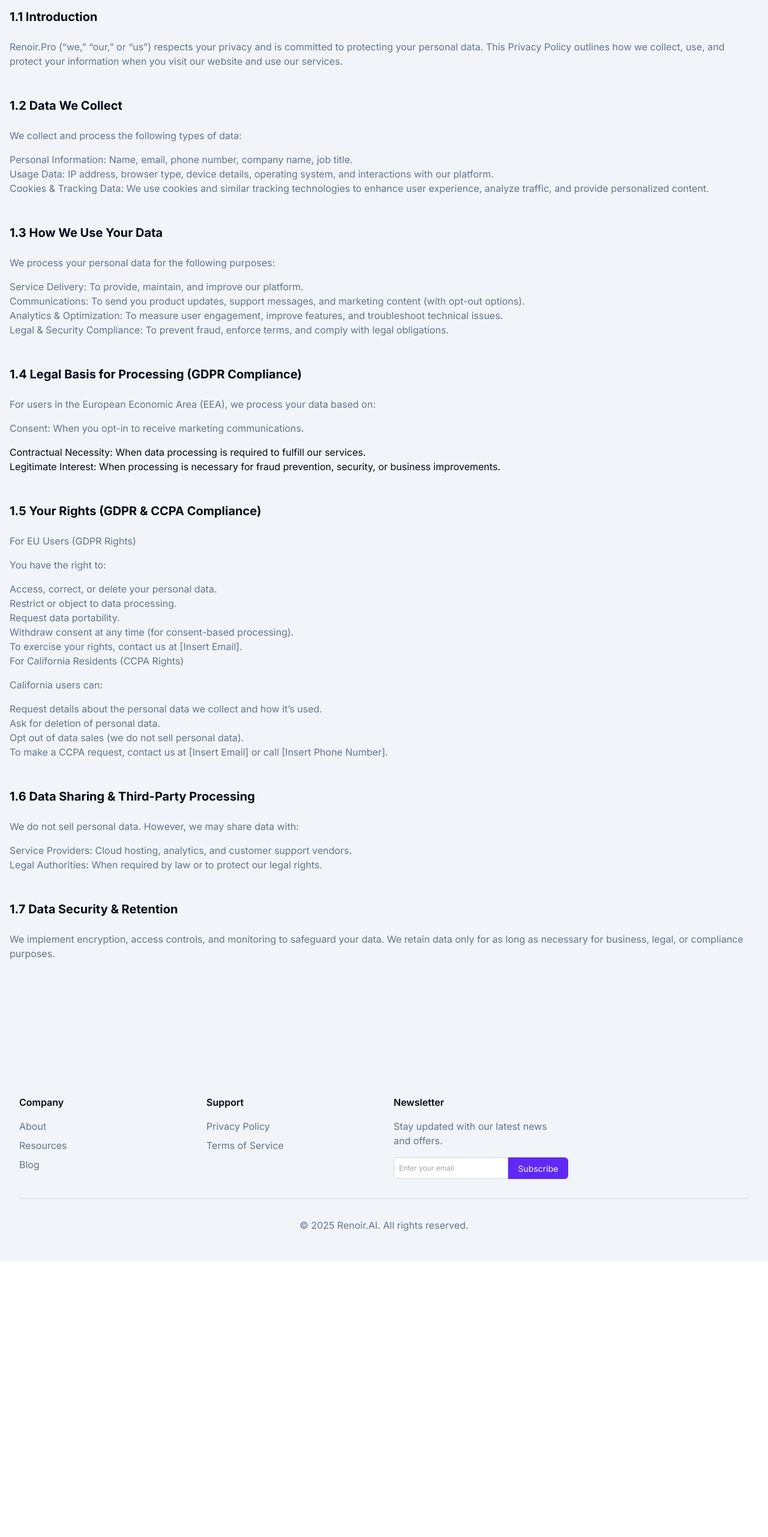
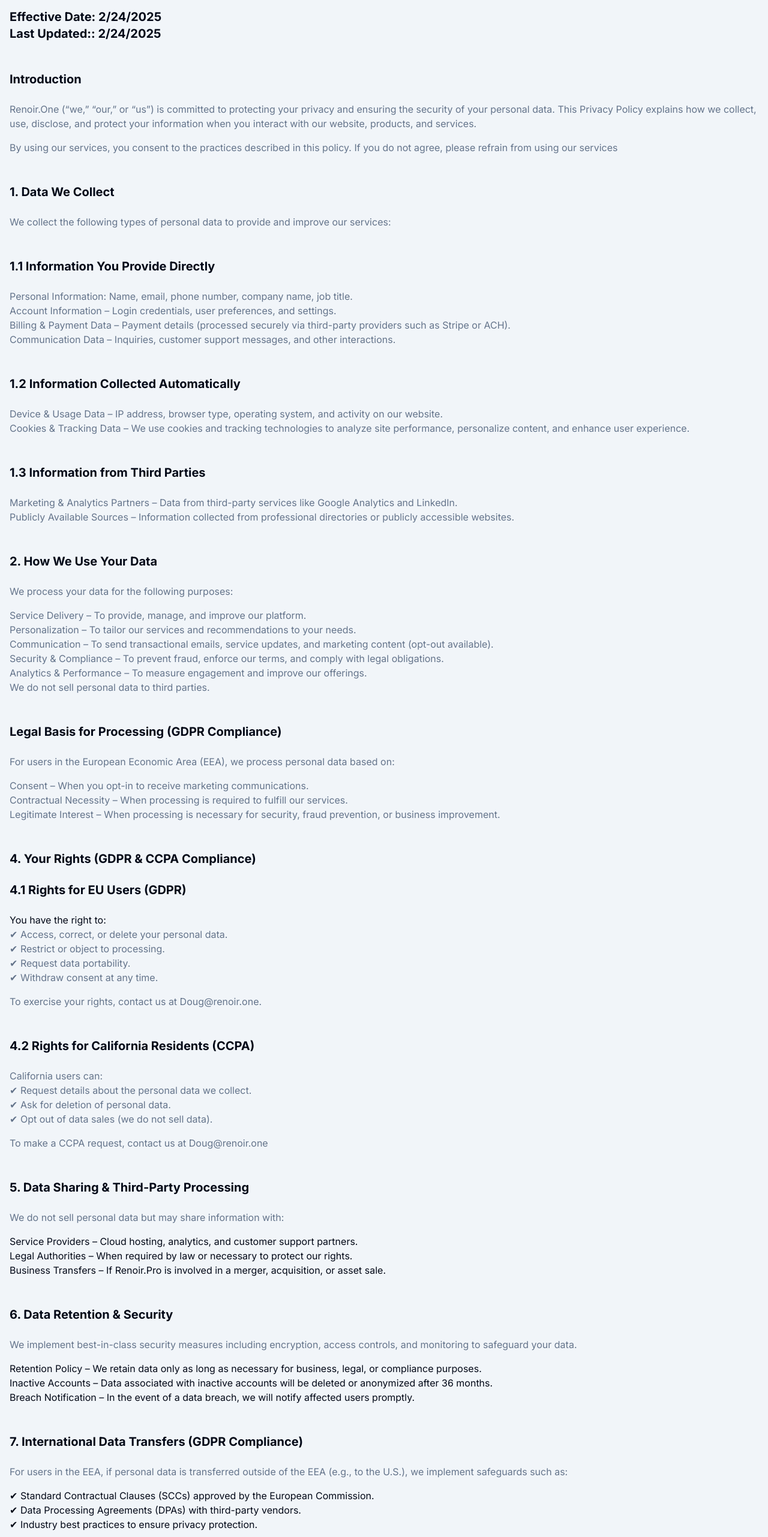
Before and after one commit to dev-smart-ui/renoir.ai, a Next.js app: page /privacy-policy in a window 1280 px wide. Shown: the part 234-2797 px from the top of the page at 60% size. Before the commit the page ends 2337 px from the top, so only its background shows below. Built offline with nearby package versions, Linux system fonts and the light colour scheme.

Commit message:
updated privacy policy

```diff
--- a/app/privacy-policy/page.tsx
+++ b/app/privacy-policy/page.tsx
@@ -10,66 +10,135 @@ export default function PrivacyPolicy() {
         <div className="py-20 bg-secondary scroll-mt-20">
           <div className="container mx-auto px-4">
 
-            <h2 className="text-4xl font-bold mb-12">1. Privacy Policy</h2>
+            <h2 className="text-4xl font-bold mb-12">Privacy Policy</h2>
             <h3 className="text-xl font-bold mb-6 mt-12">
-              1.1 Introduction
+              <p>Effective Date: 2/24/2025</p>
+              Last Updated:: 2/24/2025
+            </h3>
+            <h3 className="text-xl font-bold mb-6 mt-12">
+              Introduction
             </h3>
             <p className="mb-4 text-muted-foreground">
-              Renoir.Pro (“we,” “our,” or “us”) respects your privacy and is committed to protecting your personal data. This Privacy Policy outlines how we collect, use, and protect your information when you visit our website and use our services.
+            Renoir.One (“we,” “our,” or “us”) is committed to protecting your privacy and ensuring the security of your personal data. This Privacy Policy explains how we collect, use, disclose, and protect your information when you interact with our website, products, and services.
             </p>
-            <h3 className="text-xl font-bold mb-6 mt-12">1.2 Data We Collect</h3>
-            <p className="mb-4 text-muted-foreground">We collect and process the following types of data:</p>
-            <div className="mb-4 text-muted-foreground">Personal Information: Name, email, phone number, company name, job title.
-              <p>Usage Data: IP address, browser type, device details, operating system, and interactions with our platform.</p>
-              Cookies & Tracking Data: We use cookies and similar tracking technologies to enhance user experience, analyze traffic, and provide personalized content.</div>
-            <h3 className="text-xl font-bold mb-6 mt-12">1.3 How We Use Your Data</h3>
-            <p className="mb-4 text-muted-foreground">We process your personal data for the following purposes:</p>
+            <p className="mb-4 text-muted-foreground">
+            By using our services, you consent to the practices described in this policy. If you do not agree, please refrain from using our services
+            </p>
+            <h3 className="text-xl font-bold mb-6 mt-12">1. Data We Collect</h3>
+            <p className="mb-4 text-muted-foreground">We collect the following types of personal data to provide and improve our services:</p>
+            <h3 className="text-xl font-bold mb-6 mt-12">1.1 Information You Provide Directly</h3>
             <div className="mb-4 text-muted-foreground">
-              Service Delivery: To provide, maintain, and improve our platform.
-              <p>Communications: To send you product updates, support messages, and marketing content (with opt-out options).</p>
-              <p>Analytics & Optimization: To measure user engagement, improve features, and troubleshoot technical issues.</p>
-              Legal & Security Compliance: To prevent fraud, enforce terms, and comply with legal obligations.
+              <p>Personal Information: Name, email, phone number, company name, job title.</p>
+              <p>Account Information – Login credentials, user preferences, and settings.</p>
+              <p>Billing & Payment Data – Payment details (processed securely via third-party providers such as Stripe or ACH).</p>
+              <p>Communication Data – Inquiries, customer support messages, and other interactions.</p>
             </div>
-            <h3 className="text-xl font-bold mb-6 mt-12">1.4 Legal Basis for Processing (GDPR Compliance)</h3>
-            <p className="mb-4 text-muted-foreground">For users in the European Economic Area (EEA), we process your data based on:</p>
-            <p className="mb-4 text-muted-foreground">
-              Consent: When you opt-in to receive marketing communications.
-            </p>
-            <p>Contractual Necessity: When data processing is required to fulfill our services.</p>
+            <h3 className="text-xl font-bold mb-6 mt-12">1.2 Information Collected Automatically</h3>
+            <div className="mb-4 text-muted-foreground">
+              <p>Device & Usage Data – IP address, browser type, operating system, and activity on our website.</p>
+              <p>Cookies & Tracking Data – We use cookies and tracking technologies to analyze site performance, personalize content, and enhance user experience.</p>
+            </div>
+            <h3 className="text-xl font-bold mb-6 mt-12">1.3 Information from Third Parties</h3>
+            <div className="mb-4 text-muted-foreground">
+              <p>Marketing & Analytics Partners – Data from third-party services like Google Analytics and LinkedIn.</p>
+              <p>Publicly Available Sources – Information collected from professional directories or publicly accessible websites.</p>
+            </div>
+            <h3 className="text-xl font-bold mb-6 mt-12">2. How We Use Your Data</h3>
+            <p className="mb-4 text-muted-foreground">We process your data for the following purposes:</p>
+            <div className="mb-4 text-muted-foreground">
+              <p>Service Delivery – To provide, manage, and improve our platform.</p>
+              <p>Personalization – To tailor our services and recommendations to your needs.</p>
+              <p>Communication – To send transactional emails, service updates, and marketing content (opt-out available).</p>
+              <p>Security & Compliance – To prevent fraud, enforce our terms, and comply with legal obligations.</p>
+              <p>Analytics & Performance – To measure engagement and improve our offerings.</p>
+              <p>We do not sell personal data to third parties.</p>
+            </div>
 
-            Legitimate Interest: When processing is necessary for fraud prevention, security, or business improvements.
+            <h3 className="text-xl font-bold mb-6 mt-12">Legal Basis for Processing (GDPR Compliance)</h3>
+            <p className="mb-4 text-muted-foreground">For users in the European Economic Area (EEA), we process personal data based on:</p>
+            <div className="mb-4 text-muted-foreground">
+              <p>Consent – When you opt-in to receive marketing communications.</p>
+              <p>Contractual Necessity – When processing is required to fulfill our services.</p>
+              <p>Legitimate Interest – When processing is necessary for security, fraud prevention, or business improvement.</p>
+            </div>
+            <h3 className="text-xl font-bold mb-6 mt-12">4. Your Rights (GDPR & CCPA Compliance)</h3>
+            <h4 className="text-xl font-bold mb-6 mt-6">4.1 Rights for EU Users (GDPR)</h4>
+            <p>You have the right to:</p>
+            <div className="mb-4 text-muted-foreground">
+              <ul>
+                <li>&#10004; Access, correct, or delete your personal data.</li>
+                <li>&#10004; Restrict or object to processing.</li>
+                <li>&#10004; Request data portability.</li>
+                <li>&#10004; Withdraw consent at any time.</li>
+              </ul>
+            </div>
+            <p className="mb-4 text-muted-foreground">To exercise your rights, contact us at Doug@renoir.one.</p>
+            <h3 className="text-xl font-bold mb-6 mt-12">4.2 Rights for California Residents (CCPA)</h3>
 
-            <h3 className="text-xl font-bold mb-6 mt-12">1.5 Your Rights (GDPR & CCPA Compliance)</h3>
-            <p className="mb-4 text-muted-foreground">For EU Users (GDPR Rights)</p>
-            <p className="mb-4 text-muted-foreground">You have the right to:</p>
             <div className="mb-4 text-muted-foreground">
-              Access, correct, or delete your personal data.
-              <p>Restrict or object to data processing.</p>
-              <p>Request data portability.</p>
-              <p>Withdraw consent at any time (for consent-based processing).</p>
-              <p>To exercise your rights, contact us at [Insert Email].</p>
-
-
-
-              <p className="mb-4 text-muted-foreground">For California Residents (CCPA Rights)</p>
-
-
-
-              <p className="mb-4 text-muted-foreground">California users can:</p>
-
-
-
-              Request details about the personal data we collect and how it’s used.
-              <p>Ask for deletion of personal data.</p>
-              <p>Opt out of data sales (we do not sell personal data).</p>
-              To make a CCPA request, contact us at [Insert Email] or call [Insert Phone Number].
+              <p>California users can:</p>
+              <ul>
+                <li>&#10004; Request details about the personal data we collect.</li>
+                <li>&#10004; Ask for deletion of personal data.</li>
+                <li>&#10004; Opt out of data sales (we do not sell data).</li>
+              </ul>
             </div>
-            <h3 className="text-xl font-bold mb-6 mt-12">1.6 Data Sharing & Third-Party Processing</h3>
-            <p className="mb-4 text-muted-foreground">We do not sell personal data. However, we may share data with:</p>
-            <div className="mb-4 text-muted-foreground">Service Providers: Cloud hosting, analytics, and customer support vendors.
-              <p>Legal Authorities: When required by law or to protect our legal rights.</p></div>
-            <h3 className="text-xl font-bold mb-6 mt-12">1.7 Data Security & Retention</h3>
-            <p className="mb-4 text-muted-foreground">We implement encryption, access controls, and monitoring to safeguard your data. We retain data only for as long as necessary for business, legal, or compliance purposes.</p>
+            <p className="mb-4 text-muted-foreground">To make a CCPA request, contact us at Doug@renoir.one</p>
+            <h3 className="text-xl font-bold mb-6 mt-12">5. Data Sharing & Third-Party Processing</h3>
+            <p className="mb-4 text-muted-foreground">We do not sell personal data but may share information with:</p>
+            <ul>
+              <li>Service Providers – Cloud hosting, analytics, and customer support partners.</li>
+              <li>Legal Authorities – When required by law or necessary to protect our rights.</li>
+              <li>Business Transfers – If Renoir.Pro is involved in a merger, acquisition, or asset sale.</li>
+            </ul>
+            <h3 className="text-xl font-bold mb-6 mt-12">6. Data Retention & Security</h3>
+            <p className="mb-4 text-muted-foreground">We implement best-in-class security measures including encryption, access controls, and monitoring to safeguard your data.</p>
+            <ul>
+              <li>Retention Policy – We retain data only as long as necessary for business, legal, or compliance purposes.</li>
+              <li>Inactive Accounts – Data associated with inactive accounts will be deleted or anonymized after 36 months.</li>
+              <li>Breach Notification – In the event of a data breach, we will notify affected users promptly.</li>
+            </ul>
+            <h3 className="text-xl font-bold mb-6 mt-12">7. International Data Transfers (GDPR Compliance)</h3>
+            <p className="mb-4 text-muted-foreground">For users in the EEA, if personal data is transferred outside of the EEA (e.g., to the U.S.), we implement safeguards such as:</p>
+            <ul>
+                <li>&#10004; Standard Contractual Clauses (SCCs) approved by the European Commission.</li>
+                <li>&#10004; Data Processing Agreements (DPAs) with third-party vendors.</li>
+                <li>&#10004; Industry best practices to ensure privacy protection.</li>
+            </ul>
+            <h3 className="text-xl font-bold mb-6 mt-12">8. Children's Privacy (COPPA Compliance)</h3>
+            <p className="mb-4 text-muted-foreground">Our services are not intended for individuals under 13 years old. We do not knowingly collect personal data from children. If you believe a child has provided data, please contact us at doug@renoir.pro.</p>
+            <h3 className="text-xl font-bold mb-6 mt-12">9. Marketing & Communication Preferences</h3>
+            <p className="mb-4 text-muted-foreground">You can opt out of marketing emails at any time by:</p>
+            <ul>
+                <li>&#10004; Clicking the ‘unsubscribe’ link in any email.</li>
+                <li>&#10004; Contacting us at doug@renoir.pro</li>
+            </ul>
+            <p className="mb-4 text-muted-foreground">Even if you opt out, you may still receive transactional emails related to your account or service updates.</p>
+            <h3 className="text-xl font-bold mb-6 mt-12">10. Cookies & Tracking Technologies</h3>
+            <p>We use cookies for:</p>
+            <ul>
+                <li>&#10004; Essential site functionality</li>
+                <li>&#10004; Performance & analytics tracking.</li>
+                <li>&#10004; Personalized marketing.</li>
+            </ul>
+            <p className="mb-4 text-muted-foreground">Opt-Out Options:</p>
+            <ul>
+              <li>You can manage your cookie preferences through your browser settings.</li>
+              <li>Use third-party tools like YourAdChoices to opt out of tracking.</li>
+            </ul>
+            <h3 className="text-xl font-bold mb-6 mt-12">11. Updates to This Privacy Policy</h3>
+            <p className="mb-4 text-muted-foreground">We may update this policy periodically. If significant changes are made, we will notify users via:</p>
+            <ul>
+                <li>&#10004; Email notifications</li>
+                <li>&#10004; Website banners or in-app messages.</li>
+            </ul>
+            <p className="mb-4 text-muted-foreground">Last Updated: 2/24/2025</p>
+            <h3 className="text-xl font-bold mb-6 mt-12">12. Contact Us</h3>
+            <p className="mb-4 text-muted-foreground">For questions or requests regarding this Privacy Policy, contact us at:</p>
+            <ul>
+              <li>Email: doug@renoir.one</li>
+              <li>Address: 30 N, Gould Ste R. Sheridan, WY 82801</li>
+            </ul>
           </div>
         </div>
       </section>
```
